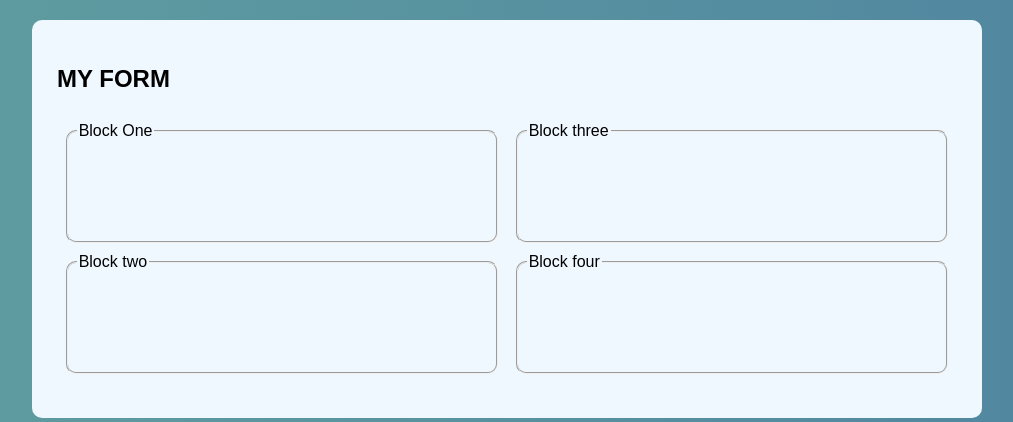
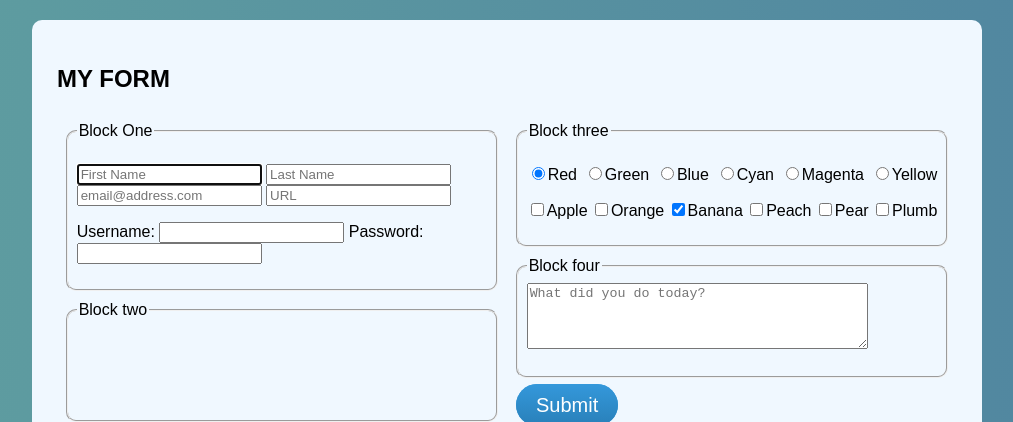
Before and after one commit to ImtiazHabib/ResponsiveForm, a plain HTML site: page index.html in a window 1280 px wide. Shown: the top 422 px of the page, without its empty margins (133-1146 px from the left). Drawn offline with Linux system fonts and the light colour scheme.

Commit message:
block one input field done

```diff
--- a/index.html
+++ b/index.html
@@ -13,6 +13,18 @@
           <section id ="leftColumn">
            <fieldset>
              <legend>Block One</legend>
+             <p>
+                 <input id="firstname" name="firstname" type="text" required autofocus placeholder="First Name" tabindex="1">
+                 <input id="lastname" name="lastname" type="text" required placeholder="Last Name" tabindex="2">
+                 <input id="email" name="email" type="email" required placeholder="email@address.com" tabindex="3">
+                 <input id="url" name="url" type="url" placeholder="URL">
+             </p>
+             <p>
+                 <label for="username">Username:</label>
+                 <input id="username" name="username" type="text">
+                 <label for="password">Password:</label>
+                 <input id="password" name="password" type="password">
+             </p>
            </fieldset>
            <fieldset>
                 <legend>Block two</legend>
@@ -22,10 +34,30 @@
           <section id="rightColumn">
             <fieldset>
               <legend>Block three</legend>
+              <p>
+                <span><input type="radio" name="color" value="red" checked>Red</span>
+                <span><input type="radio" name="color" value="green">Green</span>
+                <span><input type="radio" name="color" value="blue">Blue</span>
+                <span><input type="radio" name="color" value="cyan">Cyan</span>
+                <span><input type="radio" name="color" value="magenta">Magenta</span>
+                <span><input type="radio" name="color" value="yellow">Yellow</span>
+              </p>
+              <p>
+                <span><input type="checkbox" name="fruit" value="apple">Apple</span>
+                <span><input type="checkbox" name="fruit" value="orange">Orange</span>
+                <span><input type="checkbox" name="fruit" value="banana" checked>Banana</span>
+                <span><input type="checkbox" name="fruit" value="peach">Peach</span>
+                <span><input type="checkbox" name="fruit" value="pear">Pear</span>
+                <span><input type="checkbox" name="fruit" value="plumb">Plumb</span>
+              </p>
             </fieldset>
             <fieldset>
                 <legend>Block four</legend>
+                <textarea rows="4" cols="40" placeholder="What did you do today?"></textarea>
+
             </fieldset>
+            <p><a class="btn" href="#">Submit</a></p>
+
           </section>
 
          </div>
--- a/style.css
+++ b/style.css
@@ -24,8 +24,28 @@ body{
   width: 50%;
   padding: 1%;
 }
+#rightColumn fieldset p{
+   display:flex;
+   flex-direction: row;
+   justify-content:space-between;
+   flex-wrap: wrap;
+}
 footer{
   text-align: center;
+}
+.btn{
+    background: #3498db;
+    background-image: linear-gradient(#3498db, #2980b9);
+    border-radius: 28px;
+    color: #fff;
+    font-size: 20px;
+    padding: 10px 20px;
+    text-decoration: none;
+}
+
+.btn:hover{
+    background: #3cb0fd;
+    background-image: linear-gradient(#3cb0fd, #3498db);
 }
 @media (max-width: 900px) {
   #formwrapper{
```
